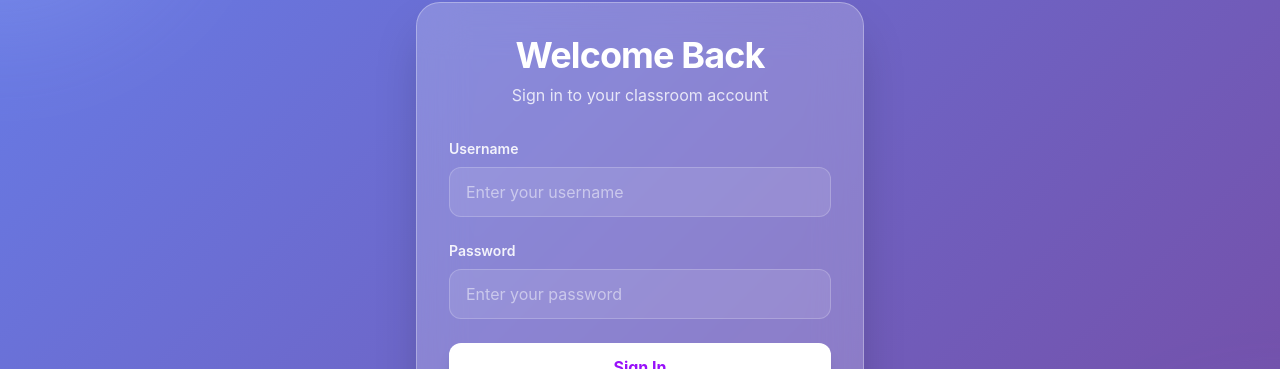
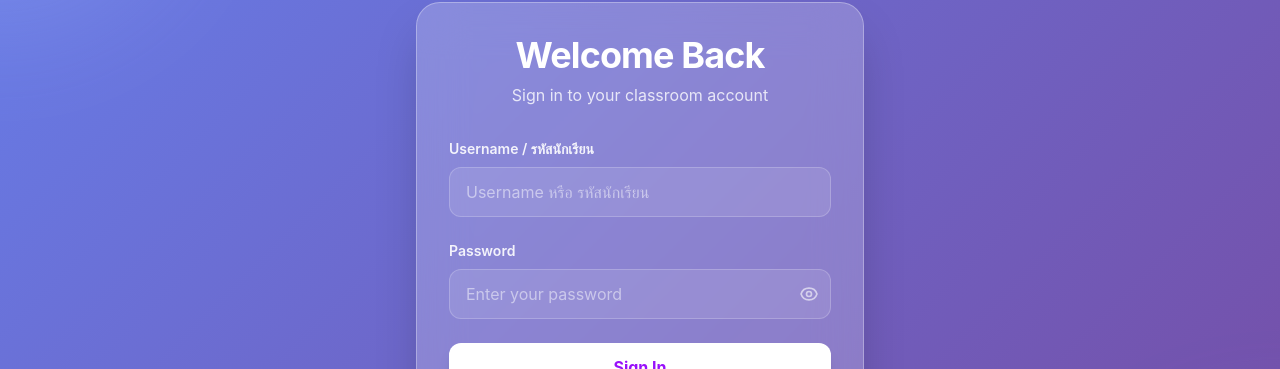
Before and after one commit to pisanupong/Classroom-management, a React app in the folder frontend/: page /login in a window 1280 px wide. Shown: the part 161-530 px from the top of the page. Built offline with nearby package versions, Linux system fonts and the light colour scheme; no server answers; the HTML template or start-up script is replaced by a standard one.

Commit message:
feat: login with username or student_number, add show/hide password

```diff
--- a/frontend/src/pages/Login.jsx
+++ b/frontend/src/pages/Login.jsx
@@ -7,6 +7,7 @@
   const [formData, setFormData] = useState({ username: '', password: '' });
   const [error, setError] = useState('');
   const [isLoading, setIsLoading] = useState(false);
+  const [showPassword, setShowPassword] = useState(false);
   const { login } = useContext(AuthContext);
   const { settings } = useSettings();
   const navigate = useNavigate();
@@ -57,7 +58,7 @@
           <form onSubmit={handleSubmit} className="space-y-6">
             <div>
               <label className="block text-white/90 text-sm font-semibold mb-2" htmlFor="username">
-                Username
+                Username / รหัสนักเรียน
               </label>
               <input
                 type="text"
@@ -66,7 +67,7 @@
                 value={formData.username}
                 onChange={handleChange}
                 className="w-full px-4 py-3 bg-white/10 border border-white/20 rounded-xl text-white placeholder-white/50 focus:outline-none focus:ring-2 focus:ring-white/50 transition-all"
-                placeholder="Enter your username"
+                placeholder="Username หรือ รหัสนักเรียน"
                 required
               />
             </div>
@@ -75,16 +76,34 @@
               <label className="block text-white/90 text-sm font-semibold mb-2" htmlFor="password">
                 Password
               </label>
+              <div className="relative">
                 <input
-                type="password"
+                  type={showPassword ? 'text' : 'password'}
                   id="password"
                   name="password"
                   value={formData.password}
                   onChange={handleChange}
-                className="w-full px-4 py-3 bg-white/10 border border-white/20 rounded-xl text-white placeholder-white/50 focus:outline-none focus:ring-2 focus:ring-white/50 transition-all"
+                  className="w-full px-4 py-3 pr-12 bg-white/10 border border-white/20 rounded-xl text-white placeholder-white/50 focus:outline-none focus:ring-2 focus:ring-white/50 transition-all"
                   placeholder="Enter your password"
                   required
                 />
+                <button
+                  type="button"
+                  onClick={() => setShowPassword(!showPassword)}
+                  className="absolute right-3 top-1/2 -translate-y-1/2 text-white/60 hover:text-white transition-colors"
+                >
+                  {showPassword ? (
+                    <svg xmlns="http://www.w3.org/2000/svg" className="w-5 h-5" fill="none" viewBox="0 0 24 24" stroke="currentColor">
+                      <path strokeLinecap="round" strokeLinejoin="round" strokeWidth={2} d="M13.875 18.825A10.05 10.05 0 0112 19c-4.478 0-8.268-2.943-9.543-7a9.97 9.97 0 011.563-3.029m5.858.908a3 3 0 114.243 4.243M9.878 9.878l4.242 4.242M9.88 9.88l-3.29-3.29m7.532 7.532l3.29 3.29M3 3l3.59 3.59m0 0A9.953 9.953 0 0112 5c4.478 0 8.268 2.943 9.543 7a10.025 10.025 0 01-4.132 4.411m0 0L21 21" />
+                    </svg>
+                  ) : (
+                    <svg xmlns="http://www.w3.org/2000/svg" className="w-5 h-5" fill="none" viewBox="0 0 24 24" stroke="currentColor">
+                      <path strokeLinecap="round" strokeLinejoin="round" strokeWidth={2} d="M15 12a3 3 0 11-6 0 3 3 0 016 0z" />
+                      <path strokeLinecap="round" strokeLinejoin="round" strokeWidth={2} d="M2.458 12C3.732 7.943 7.523 5 12 5c4.478 0 8.268 2.943 9.542 7-1.274 4.057-5.064 7-9.542 7-4.477 0-8.268-2.943-9.542-7z" />
+                    </svg>
+                  )}
+                </button>
+              </div>
             </div>
 
             <button
```
Also changed, not shown: 1 other file (tests, documents, lock files or other folders). Lines whose indentation alone changed are shown as unchanged.
